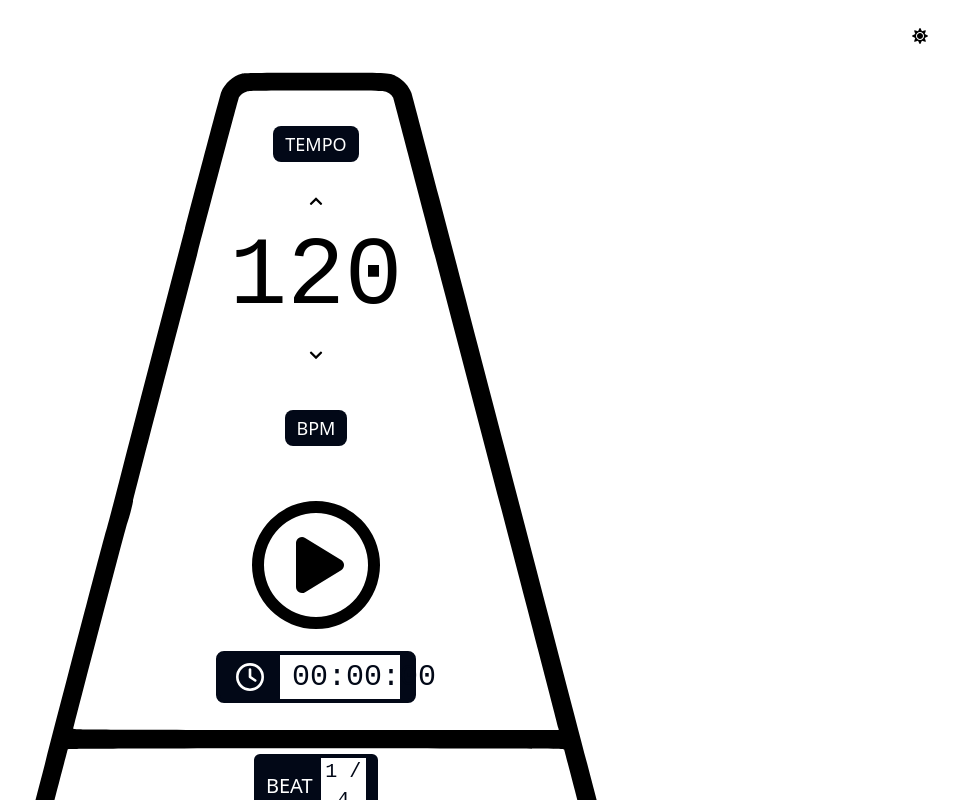
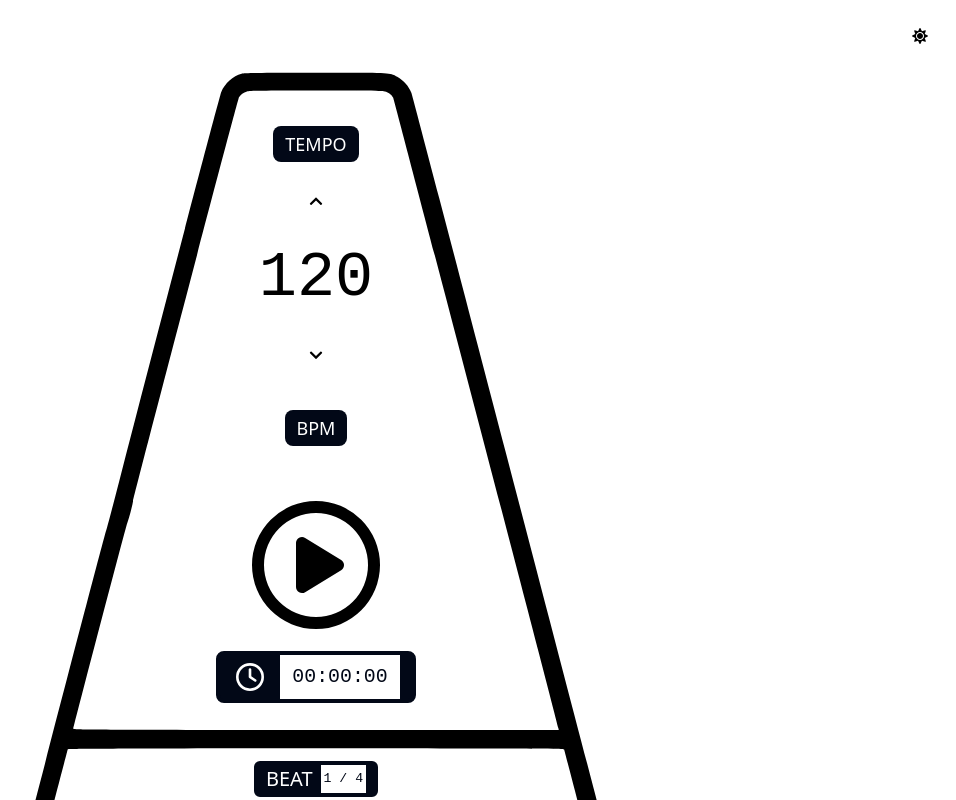
Before and after one commit to Chris-Z-85/metronome_gg, a React (Vite) app: page / in a window 1280 px wide. Shown: the top 800 px of the page, without its empty margins (324-1280 px from the left). Built offline with nearby package versions, Linux system fonts and the light colour scheme; the HTML template or start-up script is replaced by a standard one; a web font is replaced by a local one.

Commit message:
add fallback font size adjustment

```diff
--- a/src/index.css
+++ b/src/index.css
@@ -62,4 +62,5 @@ body,
 .lcd-font {
   font-family: "Digital7", monospace;
   text-align: center;
+  font-size-adjust: 0.35;
 }
```
